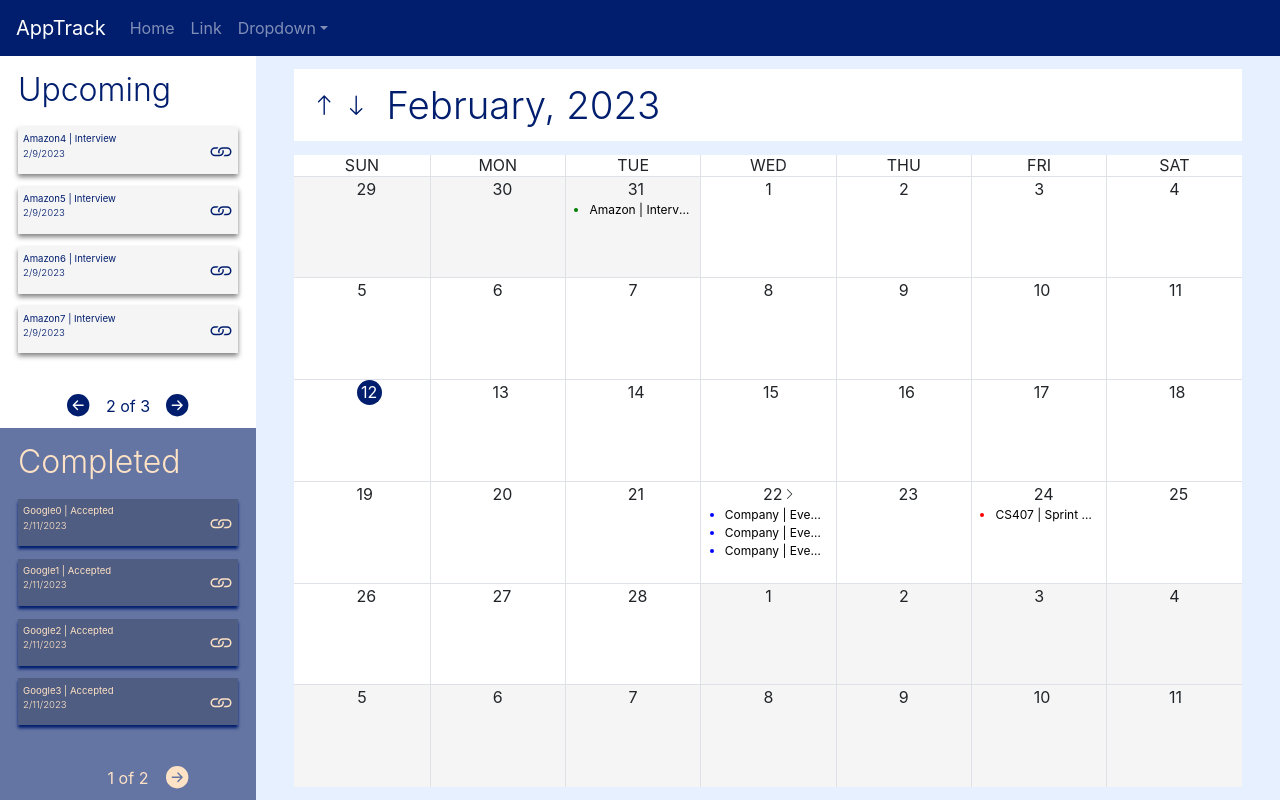
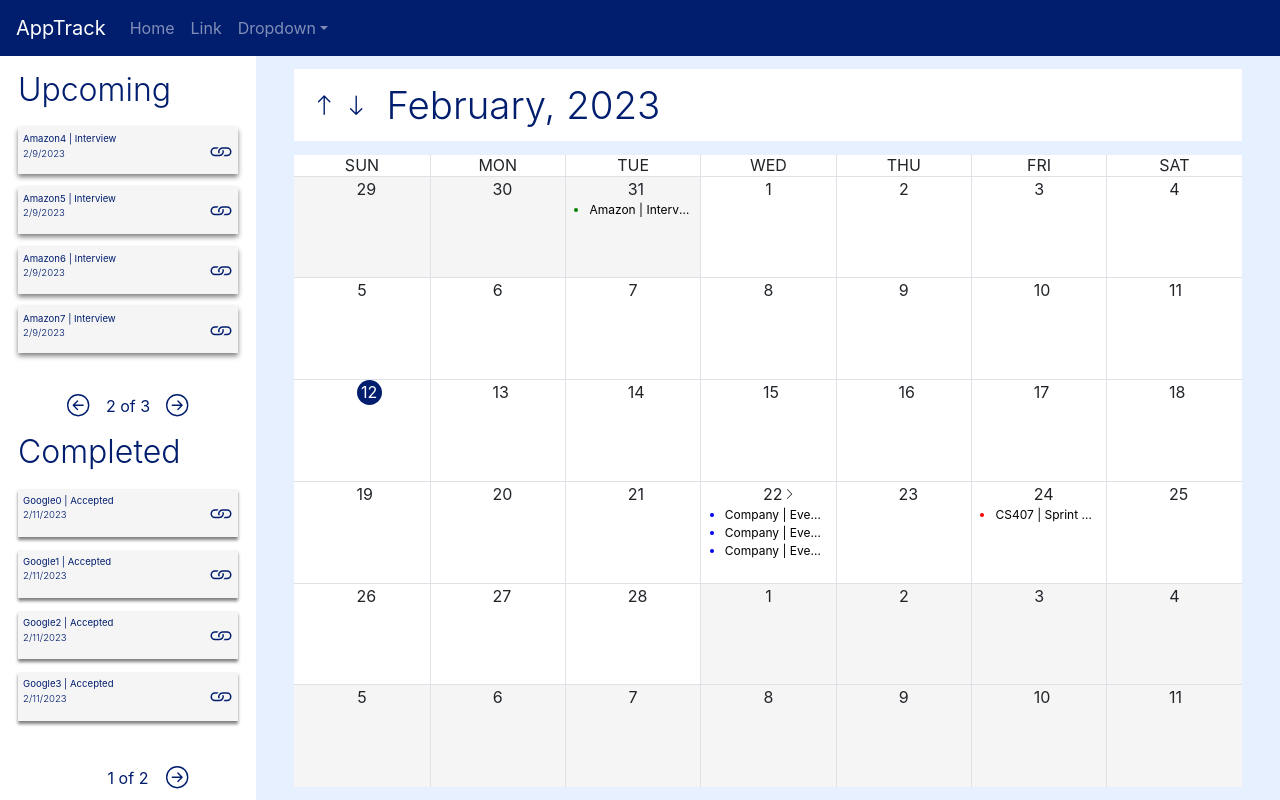
Before and after one commit to akhorana14/AppTrack, a React (Create React App) app in the folder frontend/: page /calendar in a window 1280 px wide. Both pictures are taken after a click on the icon 177 px from the left and 405 px from the top of the page. Built offline with nearby package versions, Linux system fonts and the light colour scheme.

Commit message:
Updated calendar

```diff
--- a/frontend/package.json
+++ b/frontend/package.json
@@ -10,6 +10,7 @@
     "node-calendar": "^0.1.5",
     "react": "^18.2.0",
     "react-bootstrap": "^2.7.0",
+    "react-bootstrap-icons": "^1.10.2",
     "react-dom": "^18.2.0",
     "react-router-dom": "^6.8.0",
     "react-scripts": "5.0.1",
--- a/frontend/src/pages/Calendar/Calendar.css
+++ b/frontend/src/pages/Calendar/Calendar.css
@@ -40,9 +40,8 @@
 
 .left-bottom {
     height: 50%;
-    background-color: #6475A3;
-    color: #FEE2C5;
-    padding-top: 4%;
+    background-color: white;
+    color: #001D6E;
     position: relative;
 }
 
--- a/frontend/src/pages/Calendar/Calendar.jsx
+++ b/frontend/src/pages/Calendar/Calendar.jsx
@@ -151,8 +151,8 @@ function Calendar(props) {
                                 {
                                     upcomingPage > 1
                                     ?
-                                    <svg xmlns="http://www.w3.org/2000/svg" className="bi bi-arrow-left-circle page-arrows" viewBox="0 0 16 16"  onClick={() => handleUpcomingPageChange(false)}>
-                                        <path d="M8 0a8 8 0 1 0 0 16A8 8 0 0 0 8 0zm3.5 7.5a.5.5 0 0 1 0 1H5.707l2.147 2.146a.5.5 0 0 1-.708.708l-3-3a.5.5 0 0 1 0-.708l3-3a.5.5 0 1 1 .708.708L5.707 7.5H11.5z"/>
+                                    <svg xmlns="http://www.w3.org/2000/svg" class="bi bi-arrow-left-circle page-arrows" viewBox="0 0 16 16"  onClick={() => handleUpcomingPageChange(false)}>
+                                        <path fill-rule="evenodd" d="M1 8a7 7 0 1 0 14 0A7 7 0 0 0 1 8zm15 0A8 8 0 1 1 0 8a8 8 0 0 1 16 0zm-4.5-.5a.5.5 0 0 1 0 1H5.707l2.147 2.146a.5.5 0 0 1-.708.708l-3-3a.5.5 0 0 1 0-.708l3-3a.5.5 0 1 1 .708.708L5.707 7.5H11.5z"/>
                                     </svg>
                                     :
                                     <></>
@@ -165,8 +165,8 @@ function Calendar(props) {
                                 {
                                     upcomingPage < numUpcomingPages
                                     ?
-                                    <svg xmlns="http://www.w3.org/2000/svg" className="bi bi-arrow-right-circle page-arrows" viewBox="0 0 16 16"  onClick={() => handleUpcomingPageChange(true)}>
-                                        <path d="M8 0a8 8 0 1 1 0 16A8 8 0 0 1 8 0zM4.5 7.5a.5.5 0 0 0 0 1h5.793l-2.147 2.146a.5.5 0 0 0 .708.708l3-3a.5.5 0 0 0 0-.708l-3-3a.5.5 0 1 0-.708.708L10.293 7.5H4.5z"/>
+                                    <svg xmlns="http://www.w3.org/2000/svg" className="bi bi-arrow-right-circle page-arrows" viewBox="0 0 16 16" onClick={() => handleUpcomingPageChange(true)}>
+                                        <path fill-rule="evenodd" d="M1 8a7 7 0 1 0 14 0A7 7 0 0 0 1 8zm15 0A8 8 0 1 1 0 8a8 8 0 0 1 16 0zM4.5 7.5a.5.5 0 0 0 0 1h5.793l-2.147 2.146a.5.5 0 0 0 .708.708l3-3a.5.5 0 0 0 0-.708l-3-3a.5.5 0 1 0-.708.708L10.293 7.5H4.5z"/>
                                     </svg>
                                     :
                                     <></>
@@ -182,8 +182,8 @@ function Calendar(props) {
                                 {
                                     completedPage > 1
                                     ?
-                                    <svg xmlns="http://www.w3.org/2000/svg" className="bi bi-arrow-left-circle page-arrows" viewBox="0 0 16 16"  onClick={() => handleCompletedPageChange(false)}>
-                                        <path d="M8 0a8 8 0 1 0 0 16A8 8 0 0 0 8 0zm3.5 7.5a.5.5 0 0 1 0 1H5.707l2.147 2.146a.5.5 0 0 1-.708.708l-3-3a.5.5 0 0 1 0-.708l3-3a.5.5 0 1 1 .708.708L5.707 7.5H11.5z"/>
+                                    <svg xmlns="http://www.w3.org/2000/svg" class="bi bi-arrow-left-circle page-arrows" viewBox="0 0 16 16"  onClick={() => handleCompletedPageChange(false)}>
+                                        <path fill-rule="evenodd" d="M1 8a7 7 0 1 0 14 0A7 7 0 0 0 1 8zm15 0A8 8 0 1 1 0 8a8 8 0 0 1 16 0zm-4.5-.5a.5.5 0 0 1 0 1H5.707l2.147 2.146a.5.5 0 0 1-.708.708l-3-3a.5.5 0 0 1 0-.708l3-3a.5.5 0 1 1 .708.708L5.707 7.5H11.5z"/>
                                     </svg>
                                     :
                                     <></>
@@ -196,8 +196,8 @@ function Calendar(props) {
                                 {
                                     completedPage < numCompletedPages
                                     ?
-                                    <svg xmlns="http://www.w3.org/2000/svg" className="bi bi-arrow-right-circle page-arrows" viewBox="0 0 16 16"  onClick={() => handleCompletedPageChange(true)}>
-                                        <path d="M8 0a8 8 0 1 1 0 16A8 8 0 0 1 8 0zM4.5 7.5a.5.5 0 0 0 0 1h5.793l-2.147 2.146a.5.5 0 0 0 .708.708l3-3a.5.5 0 0 0 0-.708l-3-3a.5.5 0 1 0-.708.708L10.293 7.5H4.5z"/>
+                                    <svg xmlns="http://www.w3.org/2000/svg" className="bi bi-arrow-right-circle page-arrows" viewBox="0 0 16 16" onClick={() => handleCompletedPageChange(true)}>
+                                        <path fill-rule="evenodd" d="M1 8a7 7 0 1 0 14 0A7 7 0 0 0 1 8zm15 0A8 8 0 1 1 0 8a8 8 0 0 1 16 0zM4.5 7.5a.5.5 0 0 0 0 1h5.793l-2.147 2.146a.5.5 0 0 0 .708.708l3-3a.5.5 0 0 0 0-.708l-3-3a.5.5 0 1 0-.708.708L10.293 7.5H4.5z"/>
                                     </svg>
                                     :
                                     <></>
--- a/frontend/src/pages/Calendar/Components/Event/Event.css
+++ b/frontend/src/pages/Calendar/Components/Event/Event.css
@@ -20,9 +20,9 @@
 }
 
 .completed {
-    background-color: #505D82;
-    color: #FEE2C5;
-    box-shadow: 0px 3px 3px #001d6e;
+    background-color: whitesmoke;
+    color: #001D6E;
+    box-shadow: 0px 3px 3px gray;
 }
 
 .link-container {
```
Also changed, not shown: 1 other file (tests, documents, lock files or other folders).
